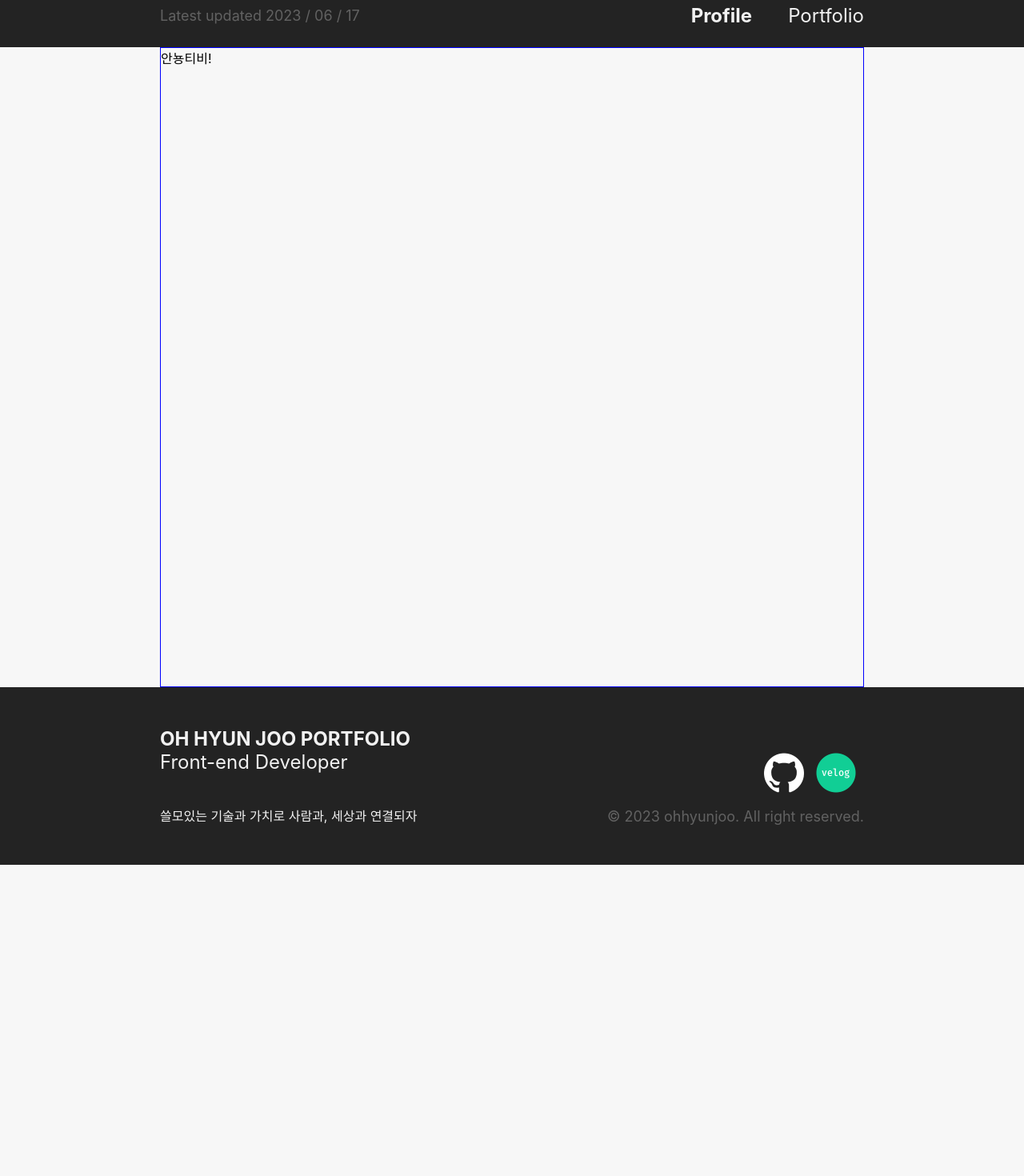
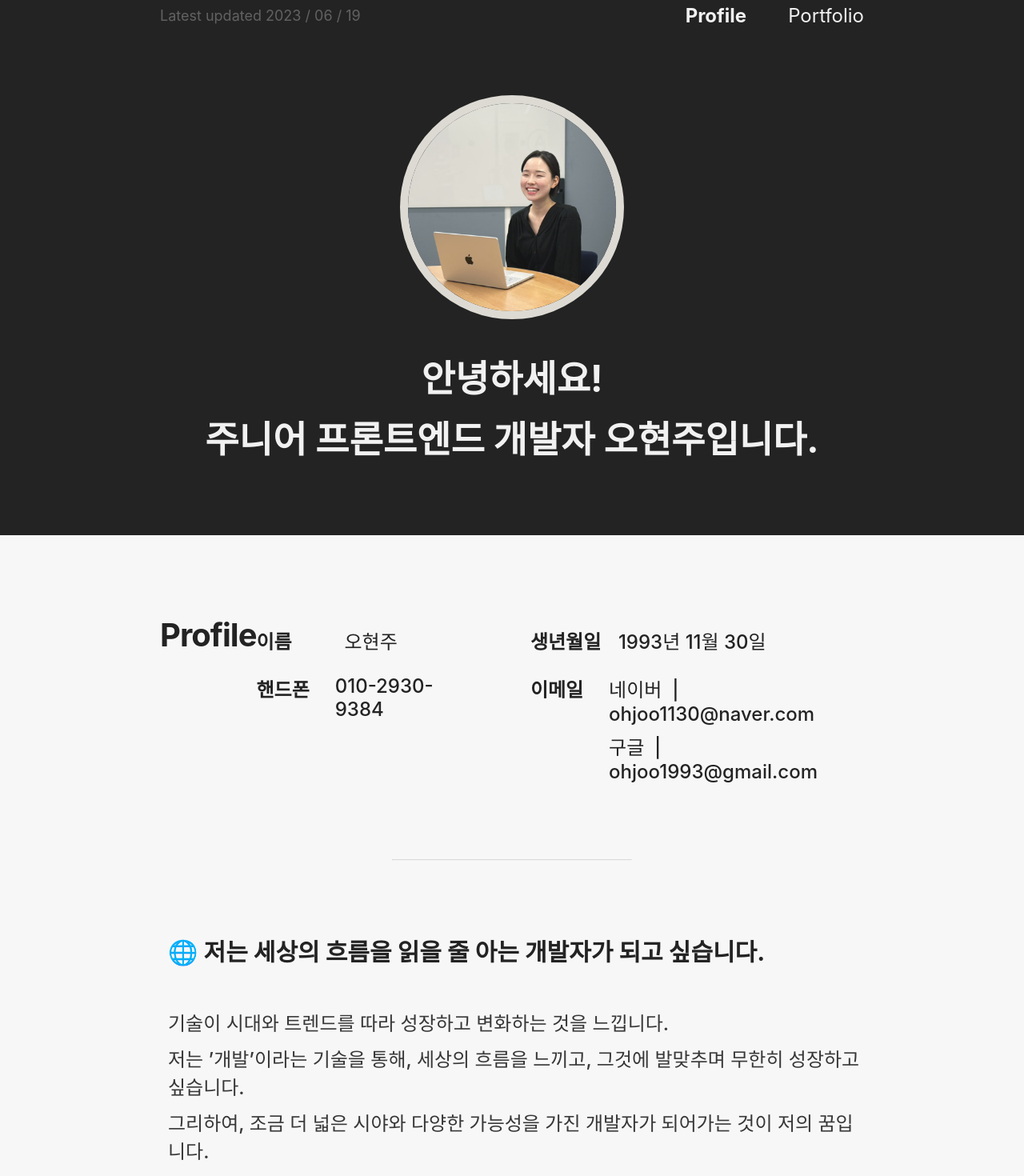
Before and after one commit to hyunjoo1130/portfolio, a React (Create React App) app: page / in a window 1280 px wide. Shown: the part 20-1490 px from the top of the page at 80% size. Before the commit the page ends 1101 px from the top, so only its background shows below. Built offline with nearby package versions, Linux system fonts and the light colour scheme.

Commit message:
Add : Profile 페이지 레이아웃 구현 완료

```diff
--- a/src/components/ContentContainer.jsx
+++ b/src/components/ContentContainer.jsx
@@ -1,7 +1,7 @@
 import React from 'react';
 
 function ContentContainer({ children }) {
-	return <div style={{ padding: '0 200px' }}>{children}</div>;
+	return <div>{children}</div>;
 }
 
 export default ContentContainer;
--- a/src/components/Footer.jsx
+++ b/src/components/Footer.jsx
@@ -7,9 +7,9 @@ function Footer() {
 			<FooterWrapper>
 				<div className="leftBox">
 					<div>
-						<p style={{ fontSize: 24, fontWeight: 700 }}>OH HYUN JOO PORTFOLIO</p>
+						<p style={{ fontSize: 24, fontWeight: 700, marginBottom: 3 }}>OH HYUN JOO PORTFOLIO</p>
 						<p style={{ fontSize: 24, fontWeight: 400 }}>Front-end Developer</p>
-						<p style={{ marginTop: 40 }}>쓸모있는 기술과 가치로 사람과, 세상과 연결되자</p>
+						<p style={{ marginTop: 50 }}>쓸모있는 기술과 가치로 사람과, 세상과 연결되자</p>
 					</div>
 				</div>
 				<RightBox>
@@ -35,7 +35,8 @@ function Footer() {
 }
 
 const FooterContainer = styled.footer`
-	padding: 50px 200px;
+	margin-top: 60px;
+	padding: 70px 200px;
 	background-color: #232323;
 	color: #f1f1f1;
 `;
--- a/src/components/Header.jsx
+++ b/src/components/Header.jsx
@@ -6,9 +6,9 @@ function Header() {
 		<HeaderContainer>
 			<HeaderWrapper>
 				<div className="updateDate">
-					<p style={{ opacity: 0.3, fontSize: 18 }}>Latest updated 2023 / 06 / 17</p>
+					<p style={{ opacity: 0.3, fontSize: 18 }}>Latest updated 2023 / 06 / 19</p>
 				</div>
-				<div className="tabBox" style={{ display: 'flex', gap: 45, fontSize: 24 }}>
+				<div className="tabBox" style={{ display: 'flex', gap: 52, fontSize: 24 }}>
 					<span style={{ fontWeight: 700 }}>Profile</span>
 					<span>Portfolio</span>
 				</div>
--- a/src/index.css
+++ b/src/index.css
@@ -11,3 +11,19 @@ body {
 code {
 	font-family: source-code-pro, Menlo, Monaco, Consolas, 'Courier New', monospace;
 }
+
+.black_bg_color {
+	background-color: #232323;
+}
+
+.black_txt_color {
+	color: #232323;
+}
+
+.white_txt_color {
+	color: #f1f1f1;
+}
+
+.default_padding {
+	padding: 0 200px;
+}
--- a/src/pages/Profile/Profile.jsx
+++ b/src/pages/Profile/Profile.jsx
@@ -1,7 +1,80 @@
 import React from 'react';
+import './Profile.scss';
 
 function Profile() {
-	return <div style={{ height: 800, border: '1px solid blue' }}>안뇽티비!</div>;
+	return (
+		<div id="Profile">
+			<section className="profile_section1 black_bg_color default_padding">
+				<div className="profile_imgbox">
+					<img className="profile_img" src="/images/profile/hj.png" alt="프로필 이미지" />
+				</div>
+				<div className="profile_txtbox white_txt_color">
+					<h1 className="profile_txt">안녕하세요!</h1>
+					<h1 className="profile_txt">주니어 프론트엔드 개발자 오현주입니다.</h1>
+				</div>
+			</section>
+			<section className="profile_section2 black_txt_color default_padding">
+				<div className="profile_section2_wrapper">
+					<div className="info_container">
+						<div className="titlebox">
+							<h2 className="title">Profile</h2>
+						</div>
+						<div className="infobox">
+							<div className="info_block_left">
+								<div className="info_block">
+									<span className="info_q">이름</span>
+									<span className="info_r">오현주</span>
+								</div>
+								<div className="info_block">
+									<span className="info_q">핸드폰</span>
+									<span className="info_r">010-2930-9384</span>
+								</div>
+							</div>
+							<div className="info_block_right">
+								<div className="info_block">
+									<span className="info_q">생년월일</span>
+									<span className="info_r">1993년 11월 30일</span>
+								</div>
+								<div className="info_block">
+									<span className="info_q">이메일</span>
+									<div className="email_r_box">
+										<p className="info_r email_r">네이버 &nbsp;|&nbsp; ohjoo1130@naver.com</p>
+										<p className="info_r">구글 &nbsp;|&nbsp; ohjoo1993@gmail.com</p>
+									</div>
+								</div>
+							</div>
+						</div>
+					</div>
+					<hr style={{ width: 300, color: '#232323', opacity: 0.3, margin: '0 auto' }} />
+					<div className="pr_container">
+						<h3 className="pr_title">🌐 저는 세상의 흐름을 읽을 줄 아는 개발자가 되고 싶습니다.</h3>
+						<div className="pr_txt pr_txt1">
+							<p>기술이 시대와 트렌드를 따라 성장하고 변화하는 것을 느낍니다.</p>
+							<p>
+								저는 ’개발’이라는 기술을 통해, 세상의 흐름을 느끼고, 그것에 발맞추며 무한히 성장하고
+								싶습니다.
+							</p>
+							<p>
+								그리하여, 조금 더 넓은 시야와 다양한 가능성을 가진 개발자가 되어가는 것이 저의
+								꿈입니다.
+							</p>
+						</div>
+						<div className="pr_txt pr_txt2">
+							<p>트렌드와 가까운 직업인, 웹 디자이너로 일했습니다.</p>
+							<p>
+								디자이닝을 넘어 디자인에 기능과 역동성을 추가하며 소비자와 소통하고 싶어, 개발자로
+								전향하였습니다.
+							</p>
+							<p>
+								혼자 일하기보다, 함께 고민하며 헤쳐나가는 협업을 더 즐거워하는 외향적인 성격을
+								가지고 있습니다.
+							</p>
+						</div>
+					</div>
+				</div>
+			</section>
+		</div>
+	);
 }
 
 export default Profile;
--- /dev/null
+++ b/src/pages/Profile/Profile.scss
@@ -0,0 +1,111 @@
+#Profile {
+	.profile_section1 {
+		display: flex;
+		flex-direction: column;
+		align-items: center;
+		gap: 38px;
+		padding-top: 60px;
+		padding-bottom: 80px;
+
+		.profile_imgbox {
+			width: 280px;
+			height: 280px;
+			border: 10px solid #dddad3;
+			border-radius: 50%;
+			overflow: hidden;
+
+			.profile_img {
+				height: 100%;
+			}
+		}
+
+		.profile_txtbox {
+			text-align: center;
+
+			.profile_txt {
+				font-size: 46px;
+				font-weight: 700;
+				margin-bottom: 10px;
+			}
+		}
+	}
+
+	.profile_section2 {
+		.profile_section2_wrapper {
+			.info_container {
+				display: flex;
+				justify-content: space-between;
+				padding-top: 100px;
+				padding-bottom: 70px;
+
+				.titlebox {
+					.title {
+						font-size: 40px;
+						font-weight: 700;
+						letter-spacing: -1px;
+					}
+				}
+
+				.infobox {
+					display: flex;
+					justify-content: space-between;
+					gap: 80px;
+					padding-top: 14px;
+					font-size: 24px;
+
+					.info_block {
+						display: flex;
+						margin-bottom: 25px;
+
+						.info_q {
+							width: 110px;
+							font-weight: 700;
+						}
+
+						.info_r {
+							font-weight: 500;
+						}
+
+						.email_r_box {
+							.email_r {
+								margin-bottom: 8px;
+							}
+						}
+					}
+				}
+			}
+
+			.pr_container {
+				margin-left: 10px;
+				padding-top: 90px;
+				padding-bottom: 70px;
+
+				.pr_title {
+					font-size: 30px;
+					font-weight: 700;
+					margin-bottom: 50px;
+				}
+
+				.pr_txt {
+					font-size: 24px;
+					font-weight: 500;
+					opacity: 0.9;
+				}
+
+				.pr_txt1 {
+					margin-bottom: 30px;
+
+					p {
+						margin-bottom: 10px;
+					}
+				}
+
+				.pr_txt2 {
+					p {
+						margin-bottom: 7px;
+					}
+				}
+			}
+		}
+	}
+}
```
Also changed, not shown: public/images/profile/hj.png (added).
